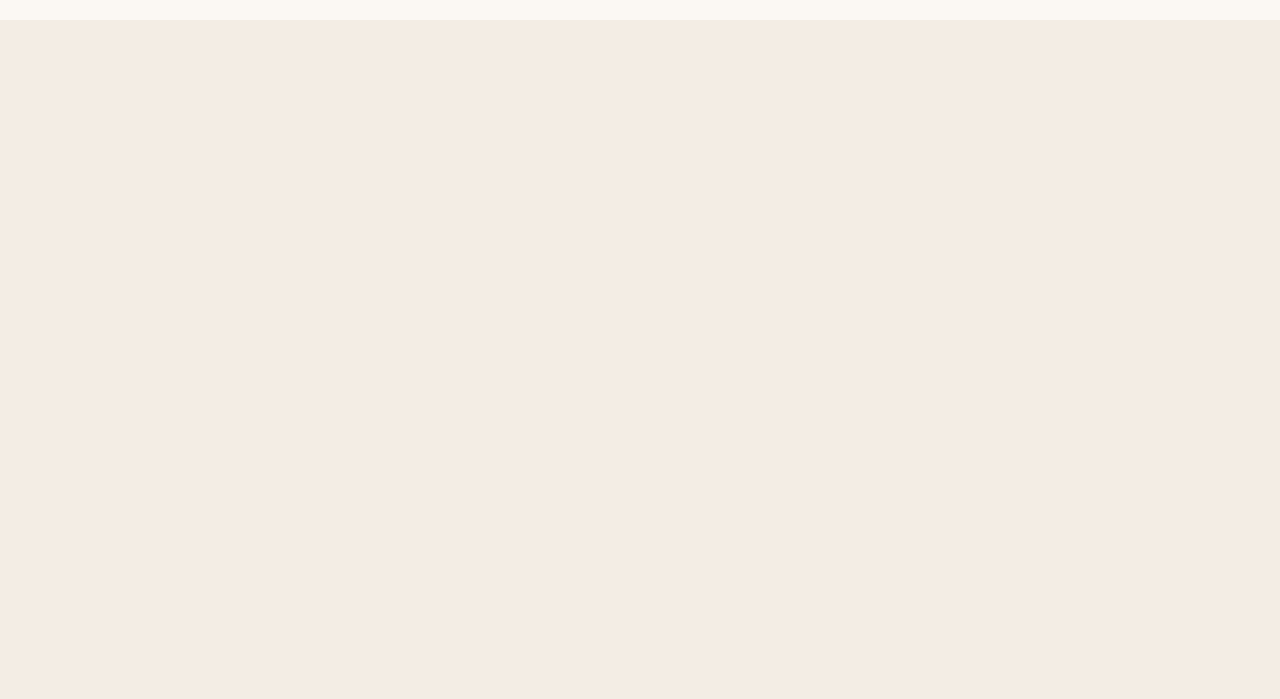
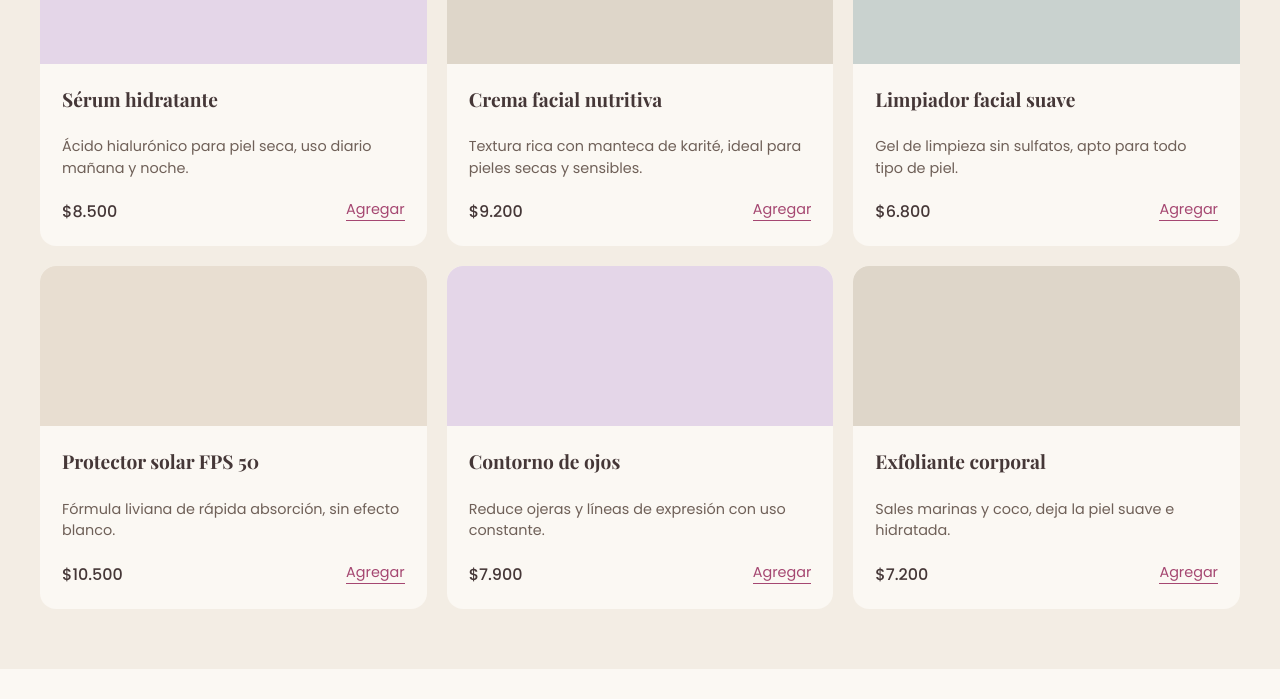
Before and after one commit to guadalupeingolotti/proyectobindiweb, a plain HTML site: page productos.html in a window 1280 px wide. Shown: the part 467-1166 px from the top of the page. Before the commit the page ends 800 px from the top, so only its background shows below. Drawn offline with nearby package versions, Linux system fonts and the light colour scheme.

Commit message:
inclui el id para mostrar productos y que funcione

```diff
--- a/productos.html
+++ b/productos.html
@@ -45,7 +45,7 @@
             <p id="resultado-busqueda" class="subtitulo" aria-live="polite"></p>
 
             <!-- tarjetas con funciones js -->
-            <div class="servicios-grilla"></div>
+            <div class="servicios-grilla" id="lista-productos"></div>
         </section>
     </main>
 
```
